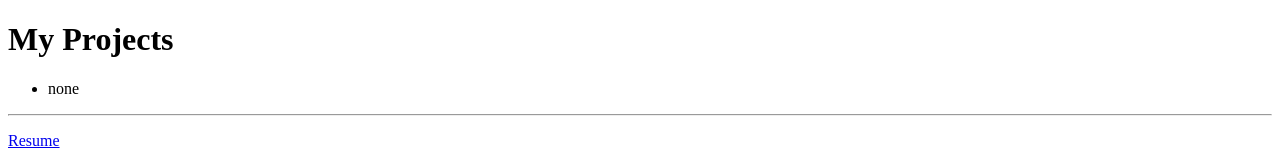
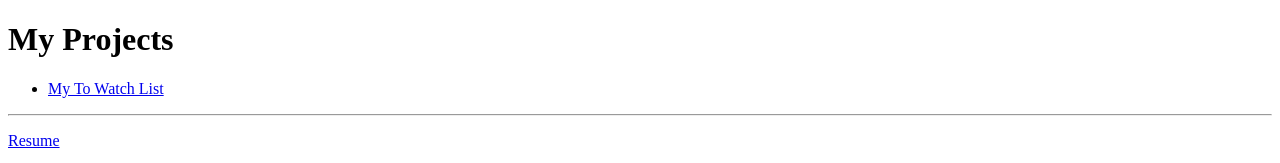
Before and after one commit to Maackus/PortfolioWebsite, a plain HTML site: page Projects.html in a window 1280 px wide. Shown: the top 163 px of the page. Drawn offline with Linux system fonts and the light colour scheme.

Commit message:
Update Projects.html
Added link to watchlist

```diff
--- a/Projects.html
+++ b/Projects.html
@@ -8,7 +8,7 @@
     <body>
         <H1>My Projects</H1>
             <ul>
-                <li>none</li>
+                <li><a href="https://maackus.github.io/Watchlist/">My To Watch List</a></li>
             </ul>
         <hr>
         <footer>
```
